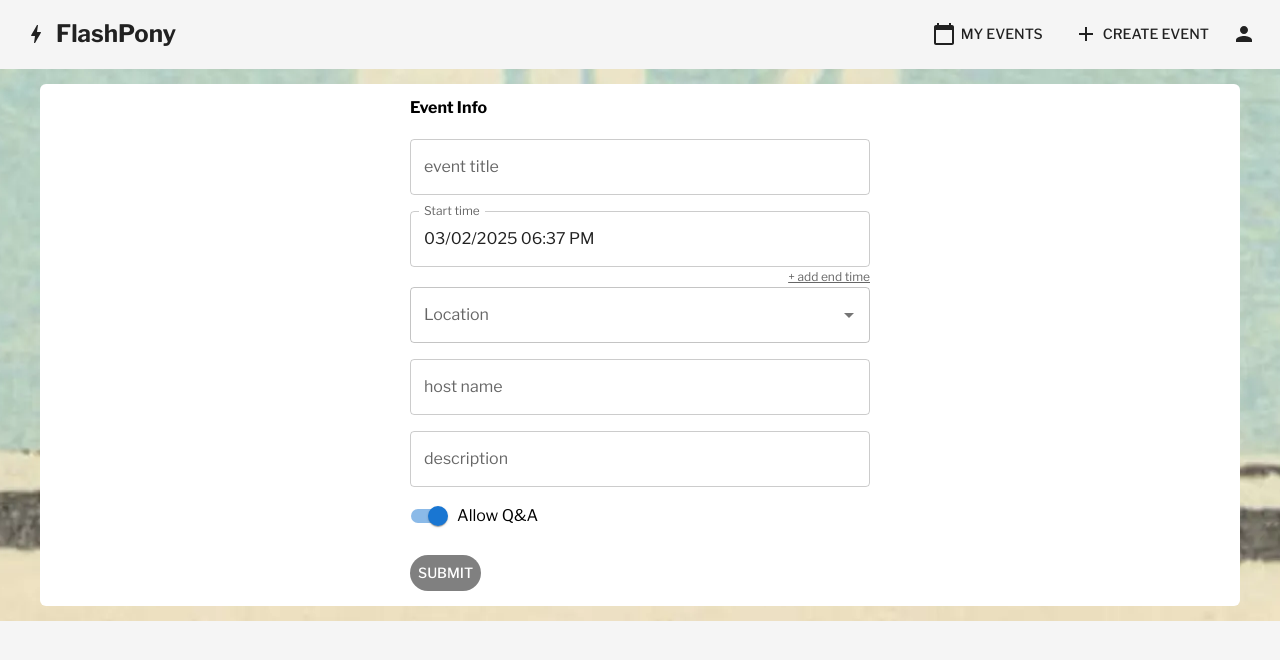
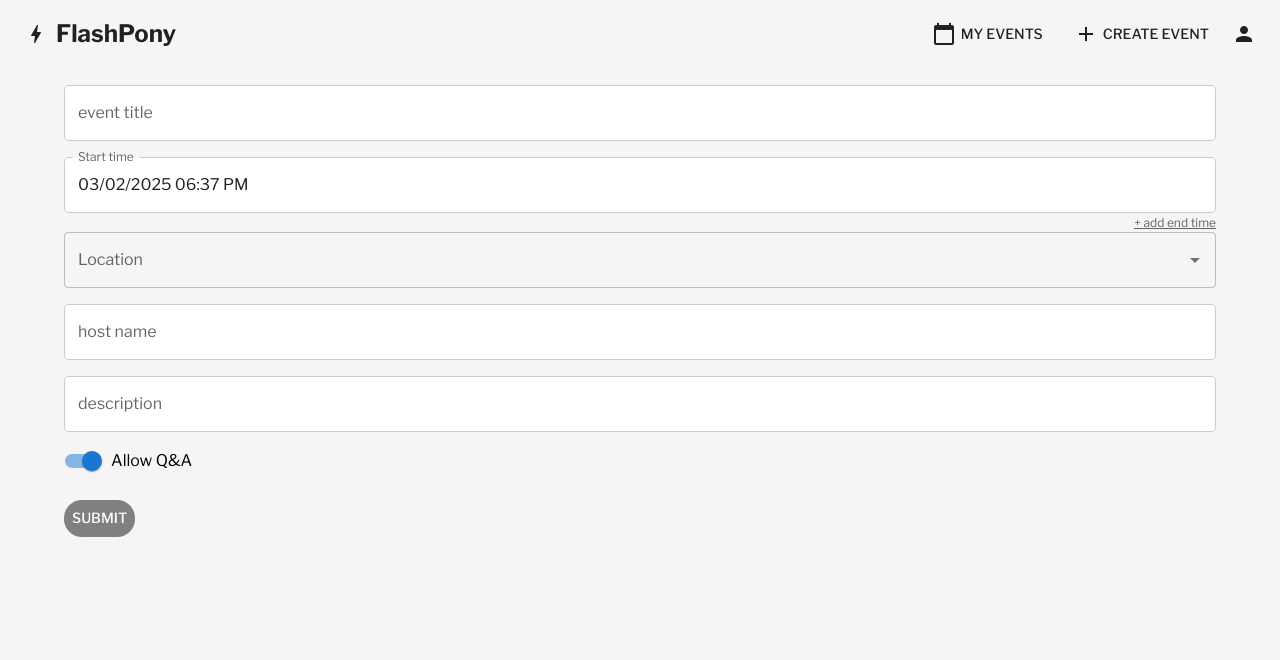
Before and after one commit to kalikokalikova/fp-client, a React (Vite) app: page / in a window 1280 px wide. Shown: the top 660 px of the page. Built offline with nearby package versions, Linux system fonts and the light colour scheme.

Commit message:
styles removed from create event page

```diff
--- a/src/pages/CreateEventPage.jsx
+++ b/src/pages/CreateEventPage.jsx
@@ -16,7 +16,6 @@ import {
   Switch,
 } from "@mui/material";
 import api from "../api";
-import { Day_1 } from "../assets/cards";
 import LocationInput from "../components/LocationInput";
 
 const commonInputStyles = {
@@ -52,7 +51,6 @@ function CreateEventPage() {
   });
   const [serverError, setServerError] = useState(null);
   const [showEndDateTime, setShowEndDateTime] = useState(false);
-  const backgroundImage = `url(${Day_1})`;
 
   useEffect(() => {
     if (!showEndDateTime) {
@@ -93,34 +91,13 @@ function CreateEventPage() {
   };
 
   return (
-    <Box
-      sx={{
-        display: "flex",
-        justifyContent: "center",
-        backgroundImage: backgroundImage, // Add the image URL here
-        backgroundPosition: "bottom", // Centers the image
-      }}
-    >
-      <Container
-        sx={{
-          display: "flex",
-          flexDirection: "column",
-          alignItems: "center",
-          padding: "15px",
-          backgroundColor: "white",
-          margin: "15px",
-          borderRadius: "6px",
-        }}
-      >
+    <Box>
+      <Container>
         <Box>
           {serverError && <Alert severity="error">{serverError}</Alert>}
         </Box>
         <form component="form" onSubmit={handleSubmit(onSubmit)}>
-          <Box className="event-info">
-            <Typography variant="h3" gutterBottom>
-              Event Info
-            </Typography>
-
+          <Box>
             <TextField
               label="event title"
               {...register("title", { required: "Title is required" })}
```
